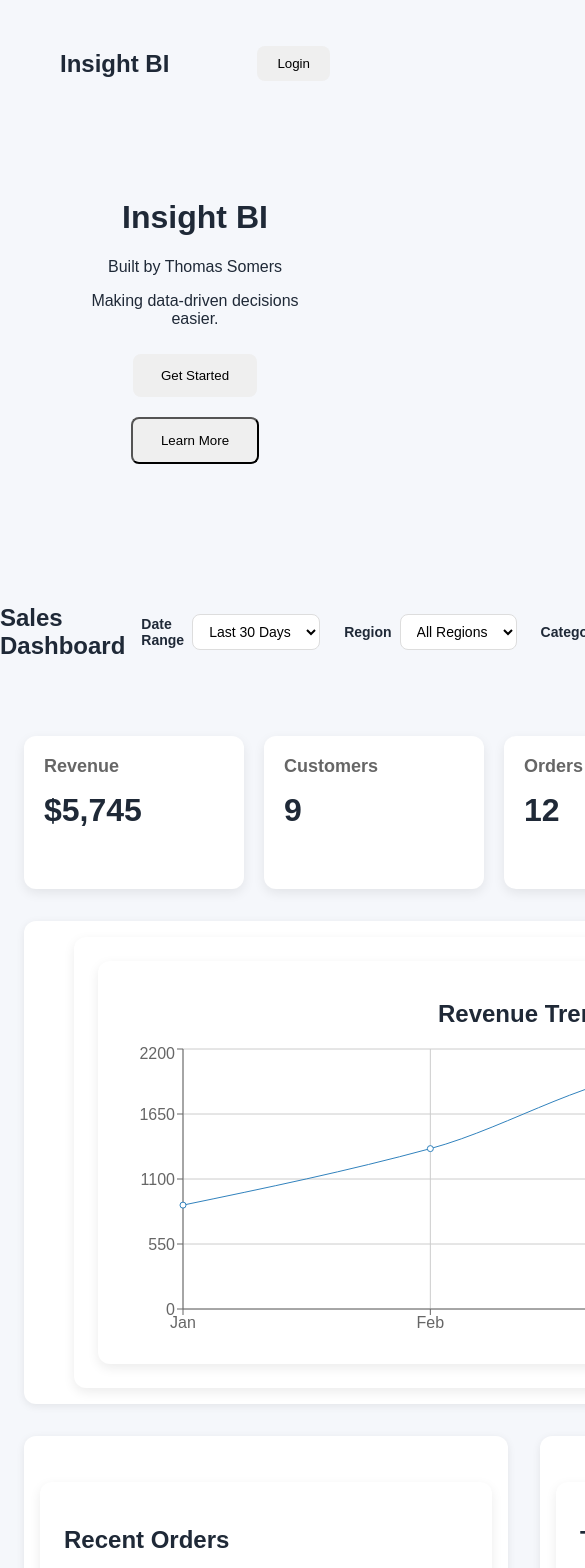
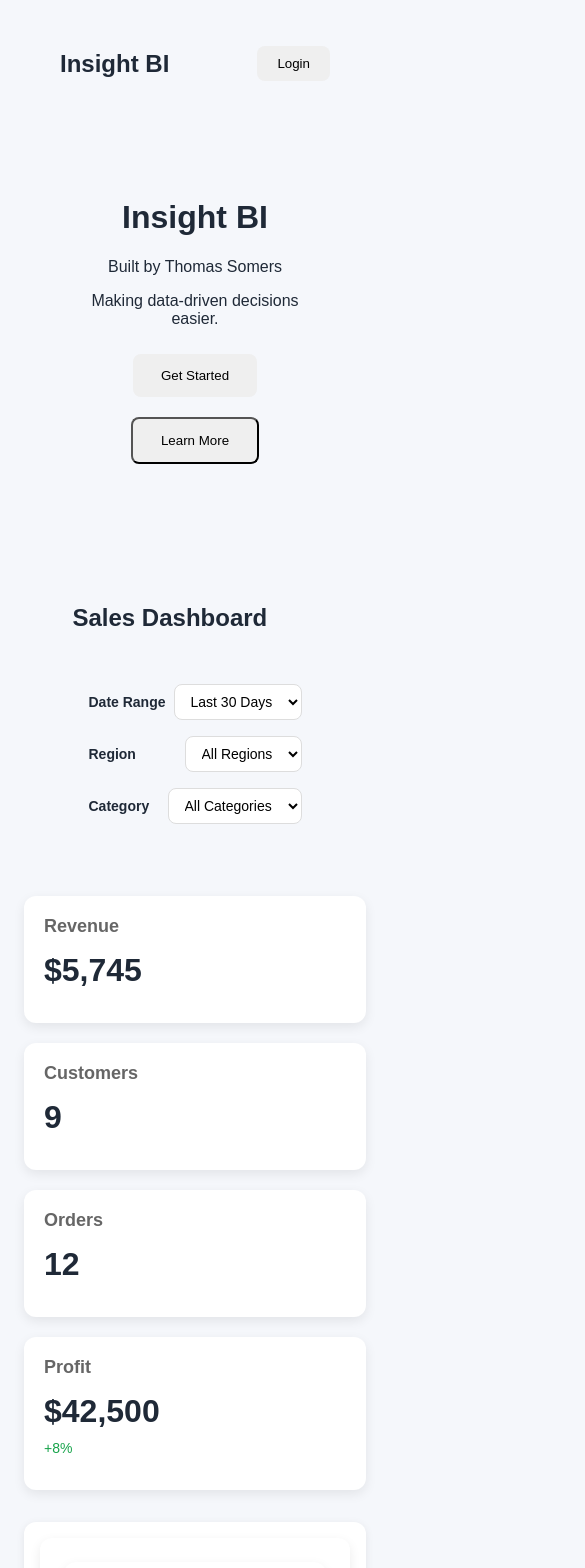
Before and after one commit to schematix-dot/bi-platform, a React (Vite) app: page / in a window 390 px wide. Shown: the top 1568 px of the page, 585 px wide, since content can reach past the window. Built offline with nearby package versions, Linux system fonts and the light colour scheme.

Commit message:
Complete dashboard UI polish and responsive layout

```diff
--- a/src/components/ChartSection.css
+++ b/src/components/ChartSection.css
@@ -1,10 +1,6 @@
 .chart-section {
     background: white;
     border-radius: 12px;
-    padding: 20px;
+    padding: 24px;
     box-shadow: 0 4px 12px rgba(0,0,0,0.08);
 }
-
-.chart-section h2 {
-    text-align: center;
-}
--- a/src/components/ChartSection.jsx
+++ b/src/components/ChartSection.jsx
@@ -24,15 +24,17 @@ function ChartSection(props) {
         <div className="chart-section">
             <h2 className="section-title">Revenue Trend</h2>
 
-            <ResponsiveContainer width="100%" height={300}>
+            <ResponsiveContainer width="100%" height={350}>
                 <LineChart data={props.chartData}>
-                <CartesianGrid />
+                <CartesianGrid strokeDasharray="3 3" />
 
                 <XAxis dataKey="month" />
 
-                <YAxis />
+                <YAxis
+                    tickFormatter={(value) => `$${value / 1000}k`}
+                />
 
-                <Tooltip />
+                <Tooltip formatter={(value) => `$${value.toLocaleString()}`} />
                 <Line type="monotone" dataKey="revenue" />
                 </LineChart>
             </ResponsiveContainer>
--- a/src/components/Dashboard.css
+++ b/src/components/Dashboard.css
@@ -49,3 +49,17 @@
     padding: 24px;
     box-shadow: 0 4px 12px rgba(0, 0, 0, 0.08);
 }
+
+@media (max-width: 900px) {
+    .bottom-section {
+        grid-template-columns: 1fr;
+    }
+}
+
+@media (max-width: 800px) {
+    .dashboard-header {
+        flex-direction: column;
+        gap: 16px;
+        align-items: stretch;
+    }
+}
--- a/src/components/FilterBar/FilterBar.css
+++ b/src/components/FilterBar/FilterBar.css
@@ -24,3 +24,15 @@
     background: white;
     cursor: pointer;
 }
+
+@media (max-width: 700px) {
+    .filter-bar {
+        flex-direction: column;
+        align-items: stretch;
+        gap: 16px;
+    }
+
+    .filter-group {
+        justify-content: space-between;
+    }
+}
--- a/src/components/KPICard.css
+++ b/src/components/KPICard.css
@@ -2,7 +2,7 @@
     background: white;
     border-radius: 12px;
     padding: 20px;
-    width: 220px;
+    width: auto;
     box-shadow: 0 4px 12px rgba(0, 0, 0, 0.08);
     transition: transform 0.2s ease, box-shadow 0.2s ease;
 }
@@ -43,3 +43,19 @@
 .negative {
     color: #dc2626;
 }
+
+@media (max-width: 1000px) {
+    .kpi-container {
+        grid-template-columns: repeat(2, 1fr);
+    }
+}
+
+@media (max-width: 600px) {
+    .kpi-container {
+        grid-template-columns: 1fr;
+    }
+
+    .kpi-card {
+        width: auto;
+    }
+}
```
